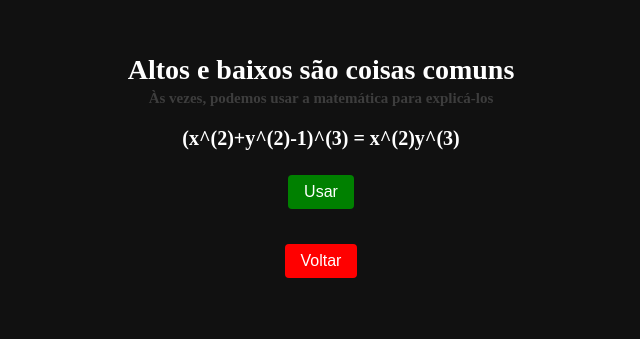
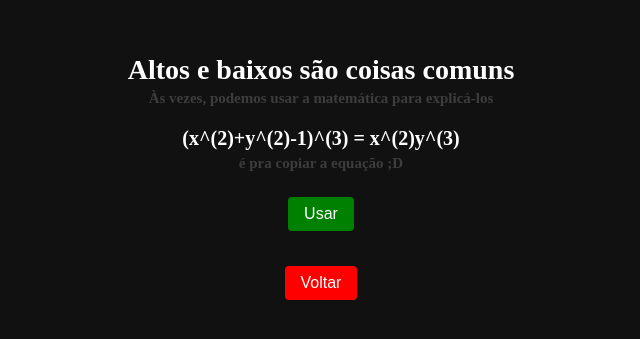
Before and after one commit to leozmartini/CodeFlix, a plain HTML site: page math.html in a window 1280 px wide. Shown: the part 199-538 px from the top of the page, without its empty margins (319-959 px from the left). Drawn offline with Linux system fonts and the light colour scheme.

Commit message:
readme update

```diff
--- a/math.html
+++ b/math.html
@@ -15,6 +15,7 @@
     <h2>Às vezes, podemos usar a matemática para explicá-los</h2>
 
     <h3>(x^(2)+y^(2)-1)^(3) = x^(2)y^(3)</h3>
+    <h2>é pra copiar a equação ;D</h2>
 
     <div id="botao">
         <a href="https://www.geogebra.org/calculator" target="_blank">
```
